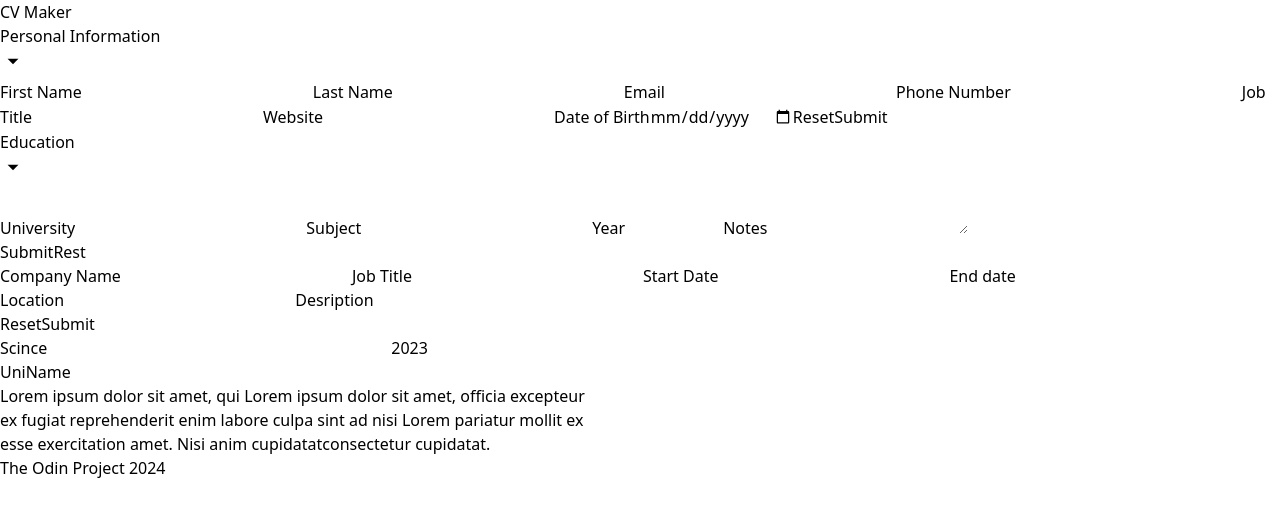
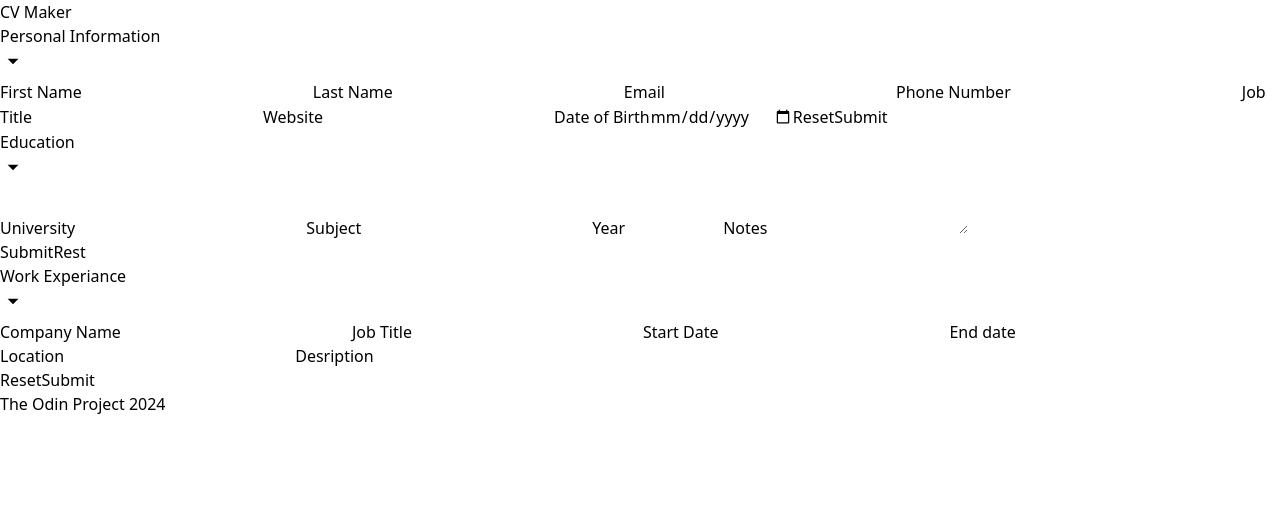
Before and after one commit to Mokhtar25/CvMaker, a React (Vite) app: page / in a window 1280 px wide. Shown: the top 516 px of the page. Built offline with nearby package versions, Linux system fonts and the light colour scheme.

Commit message:
fixing show and close section

```diff
--- a/src/App.tsx
+++ b/src/App.tsx
@@ -33,15 +33,12 @@ function App() {
           <Section text={"Education"}>
             <Card submit={setEduInfo} />
           </Section>
-          <WorkInput data={workInfo} set={setWorkInfo} />
+
+          <Section text="Work Experiance">
+            <WorkInput data={workInfo} set={setWorkInfo} />
+          </Section>
         </div>
         <div className="display w-[65%] flex items-center flex-col bg-slate-200">
-          <DisplayEdu
-            uniName="uniName"
-            subject="scince"
-            endYear="2023"
-            notes="Lorem ipsum dolor sit amet, qui Lorem ipsum dolor sit amet, officia excepteur ex fugiat reprehenderit enim labore culpa sint ad nisi Lorem pariatur mollit ex esse exercitation amet. Nisi anim cupidatatconsectetur cupidatat."
-          />
           {eduInfo.subject && (
             <DisplayEdu
               uniName={eduInfo.uniName}
--- a/src/components/Section.tsx
+++ b/src/components/Section.tsx
@@ -9,7 +9,7 @@ interface Props {
 const Section: FC<Props> = ({ text, children }) => {
   const [open, setOpen] = useState(false);
 
-  const childernwith = cloneElement(children, { hide: setOpen });
+  const childernwith = cloneElement(children, { show: setOpen });
 
   const style = "border-2 border-black rounded flex  transition-[height] ";
   const styleBanner = "items-center justify-between  px-8 py-2 ";
--- a/src/components/workInfo.tsx
+++ b/src/components/workInfo.tsx
@@ -41,7 +41,7 @@ const WorkInput: FC<Props> = ({ set, show, data }) => {
   };
   const handelSubmit = (e: FormEvent) => {
     e.preventDefault();
-    if (show) show(true);
+    if (show) show(false);
   };
   return (
     <form
```
